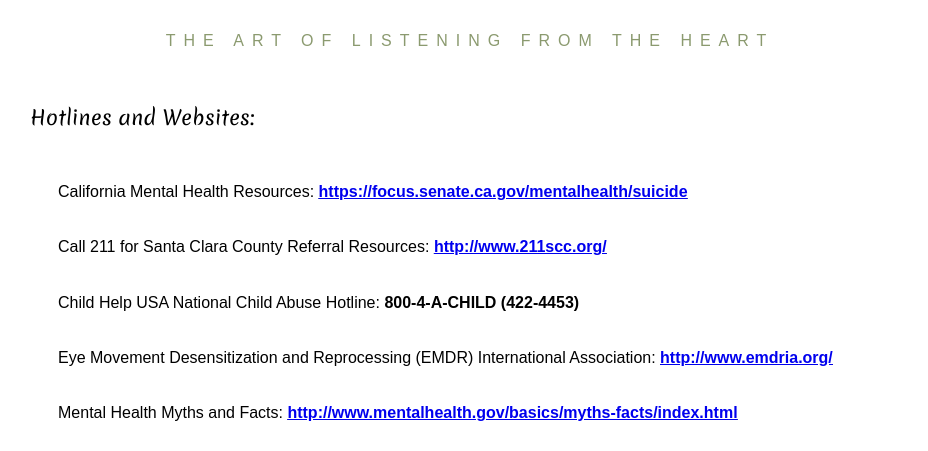
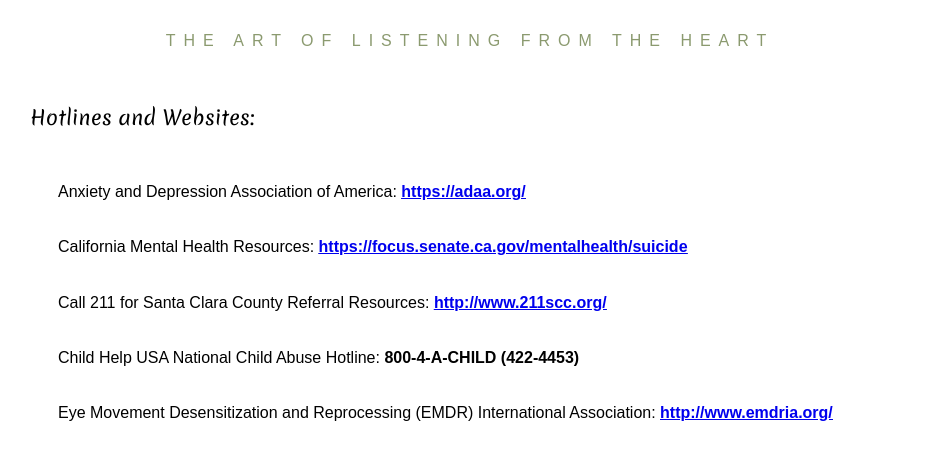
Before and after one commit to raeclmft/Listening-Heart-Counseling, a plain HTML site: page resources.html in a window 1280 px wide. Shown: the part 334-785 px from the top of the page, without its empty margins (170-1098 px from the left). Drawn offline with Linux system fonts and the light colour scheme; a web font is replaced by a local one.

Commit message:
Added 'anxiety & depression association'
added anxiety and depression link per mom's email 3/4/22 to resources page

```diff
--- a/resources.html
+++ b/resources.html
@@ -40,6 +40,8 @@
 
         <main>
             <h6>Hotlines and Websites:</h6>
+
+                <p>Anxiety and Depression Association of America: <strong><u><a href="https://adaa.org/">https://adaa.org/</a></u></strong></p>
 
                 <p>California Mental Health Resources: <strong><u><a href="https://focus.senate.ca.gov/mentalhealth/suicide">https://focus.senate.ca.gov/mentalhealth/suicide</a></u></strong></p>
 
```
